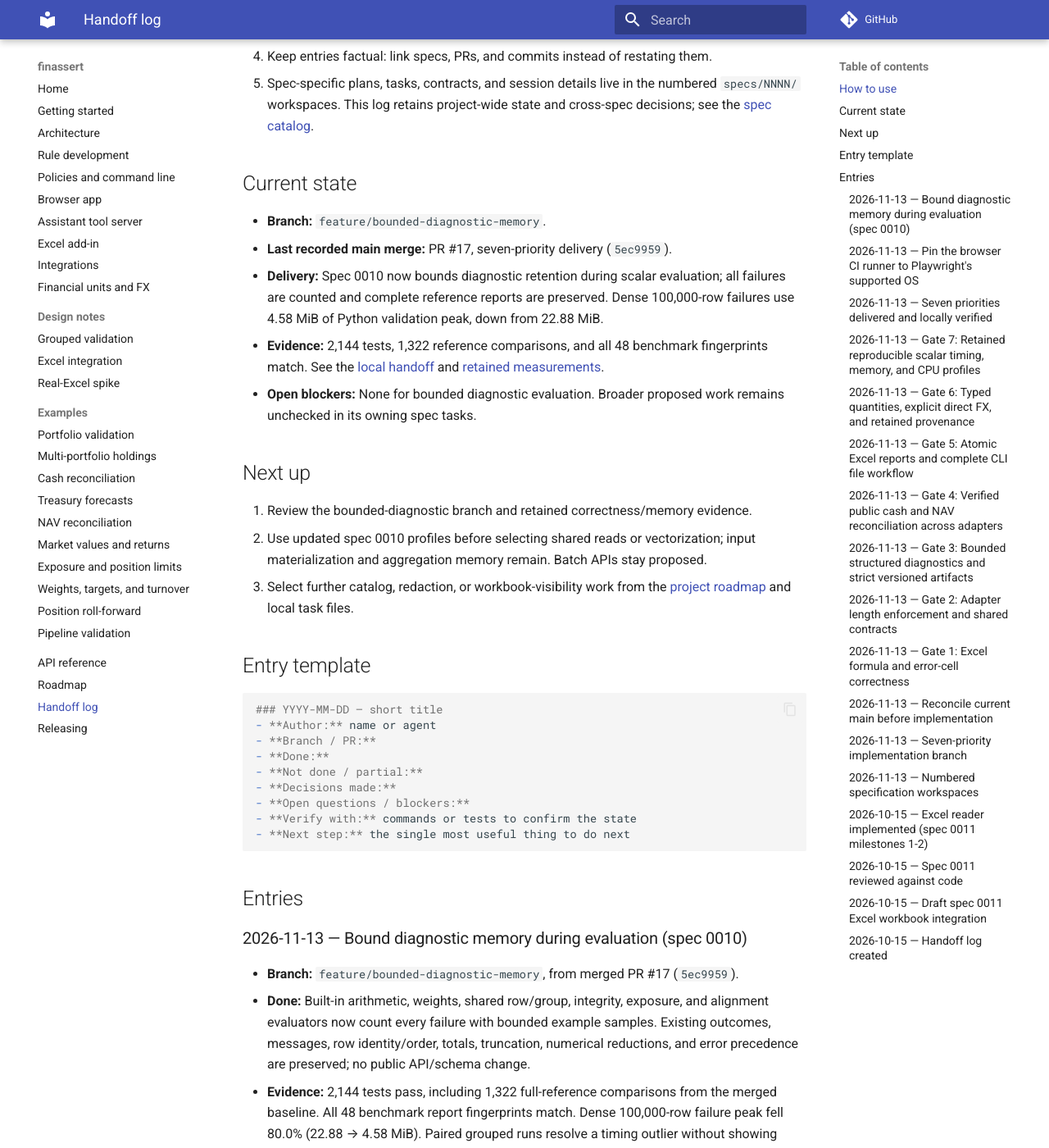
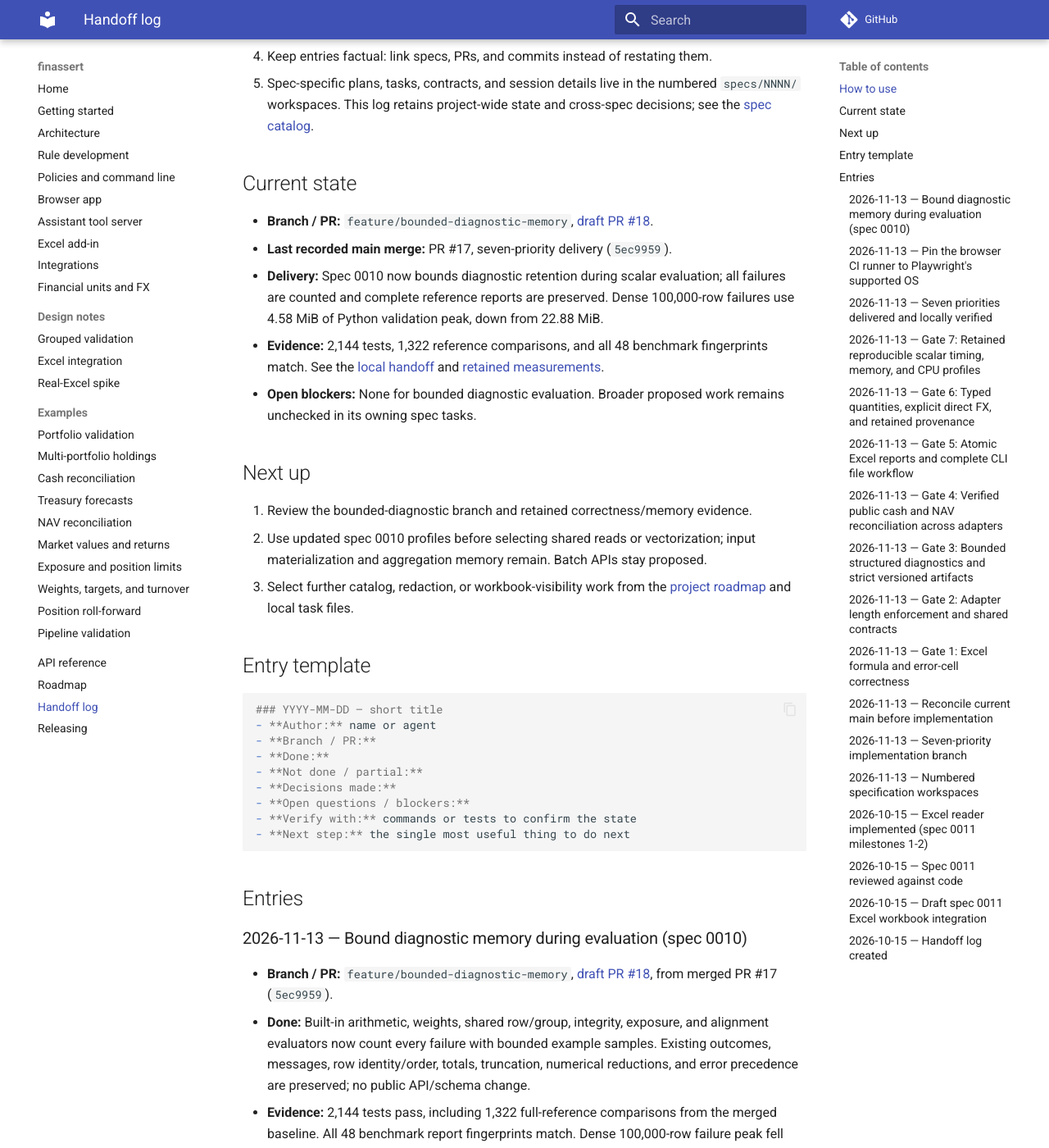
Before and after one commit to thatquantguy44/finassert, an MkDocs documentation site: the page built from docs/handoff.md, in a window 1280 px wide and 1400 px high, scrolled down 418 px. Shown: the whole window at 82% size. Built offline with MkDocs 1.6.1 and Material for MkDocs 9.7.7, drawn with Linux system fonts in a browser that asks for light colours; comment, search, counter and statistics services are not loaded.

Commit message:
Link bounded diagnostic handoffs to draft PR 18

```diff
--- a/docs/handoff.md
+++ b/docs/handoff.md
@@ -17,7 +17,7 @@ rewrite old entries (append a correction instead).
 
 ## Current state
 
-- **Branch:** `feature/bounded-diagnostic-memory`.
+- **Branch / PR:** `feature/bounded-diagnostic-memory`, [draft PR #18](https://github.com/thatquantguy44/finassert/pull/18).
 - **Last recorded main merge:** PR #17, seven-priority delivery (`5ec9959`).
 - **Delivery:** Spec 0010 now bounds diagnostic retention during scalar evaluation;
   all failures are counted and complete reference reports are preserved. Dense
@@ -54,7 +54,7 @@ rewrite old entries (append a correction instead).
 
 ### 2026-11-13 — Bound diagnostic memory during evaluation (spec 0010)
 
-- **Branch:** `feature/bounded-diagnostic-memory`, from merged PR #17 (`5ec9959`).
+- **Branch / PR:** `feature/bounded-diagnostic-memory`, [draft PR #18](https://github.com/thatquantguy44/finassert/pull/18), from merged PR #17 (`5ec9959`).
 - **Done:** Built-in arithmetic, weights, shared row/group, integrity, exposure,
   and alignment evaluators now count every failure with bounded example samples.
   Existing outcomes, messages, row identity/order, totals, truncation, numerical
```
Also changed, not shown: specs/0010/handoff.md (+2 -2 lines).
